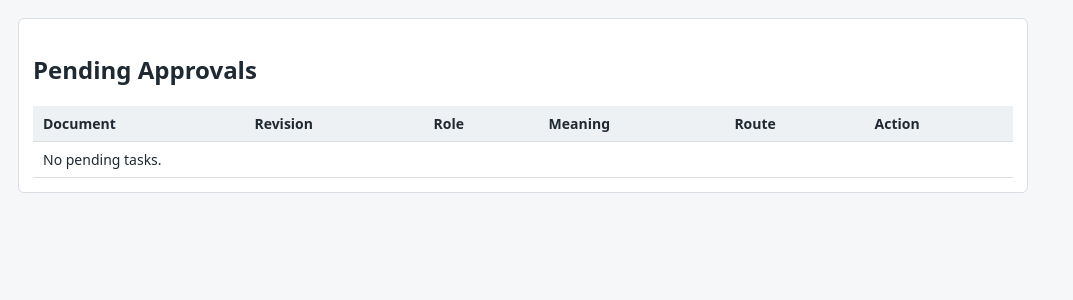
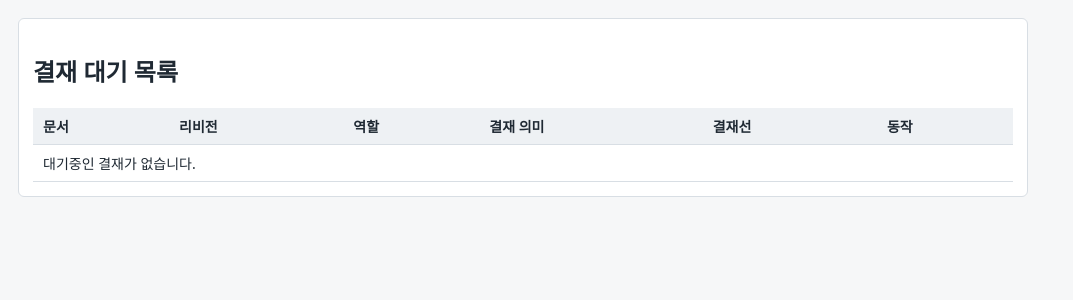
Before and after one commit to spuhaha18/DMS, a Django app: page /approvals/ in a window 1280 px wide. Shown: the part 42-342 px from the top of the page, without its empty margins (0-1073 px from the left). Run offline with Django 5.2, Linux system fonts and the light colour scheme; a user stored in the database is signed in; tables that the repository leaves empty hold one stand-in row (values such as "Sample post").

Commit message:
i18n(templates): Korean approvals task list and detail

```diff
--- a/templates/approvals/task_list.html
+++ b/templates/approvals/task_list.html
@@ -1,10 +1,18 @@
 {% extends "base.html" %}
-{% block title %}Pending Approvals{% endblock %}
+{% load i18n %}
+{% block title %}{% trans "결재 대기 목록" %}{% endblock %}
 {% block content %}
 <div class="panel">
-  <h2>Pending Approvals</h2>
+  <h2>{% trans "결재 대기 목록" %}</h2>
   <table>
-    <thead><tr><th>Document</th><th>Revision</th><th>Role</th><th>Meaning</th><th>Route</th><th>Action</th></tr></thead>
+    <thead><tr>
+      <th>{% trans "문서" %}</th>
+      <th>{% trans "리비전" %}</th>
+      <th>{% trans "역할" %}</th>
+      <th>{% trans "결재 의미" %}</th>
+      <th>{% trans "결재선" %}</th>
+      <th>{% trans "동작" %}</th>
+    </tr></thead>
     <tbody>
     {% for task in tasks %}
     <tr>
@@ -13,9 +21,9 @@
       <td>{{ task.role_name }}</td>
       <td>{{ task.signature_meaning }}</td>
       <td>{{ task.route_template_name }}</td>
-      <td><a href="{% url 'approvals:task_detail' task.pk %}" class="button">Review</a></td>
+      <td><a href="{% url 'approvals:task_detail' task.pk %}" class="button">{% trans "검토" %}</a></td>
     </tr>
-    {% empty %}<tr><td colspan="6">No pending tasks.</td></tr>
+    {% empty %}<tr><td colspan="6">{% trans "대기중인 결재가 없습니다." %}</td></tr>
     {% endfor %}
     </tbody>
   </table>
```
Also changed, not shown: templates/approvals/task_detail.html (+8 -7 lines).
